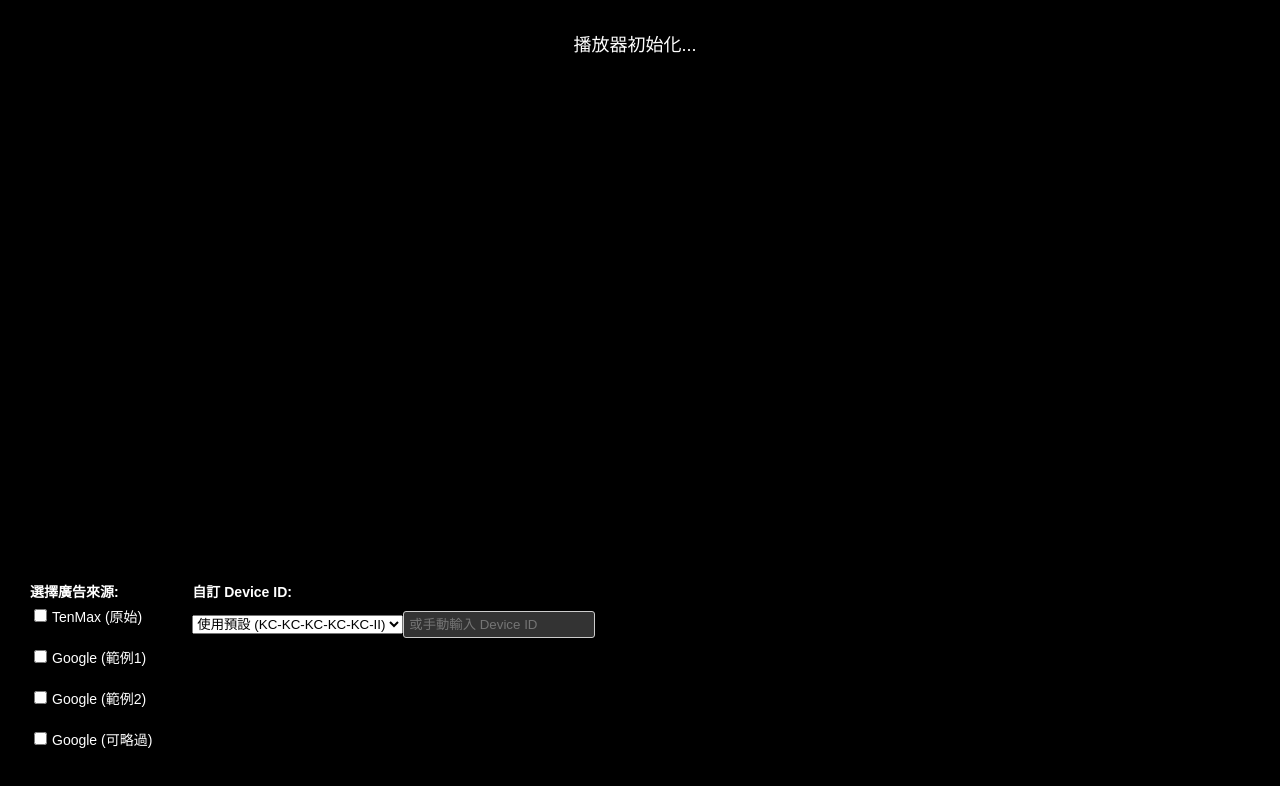
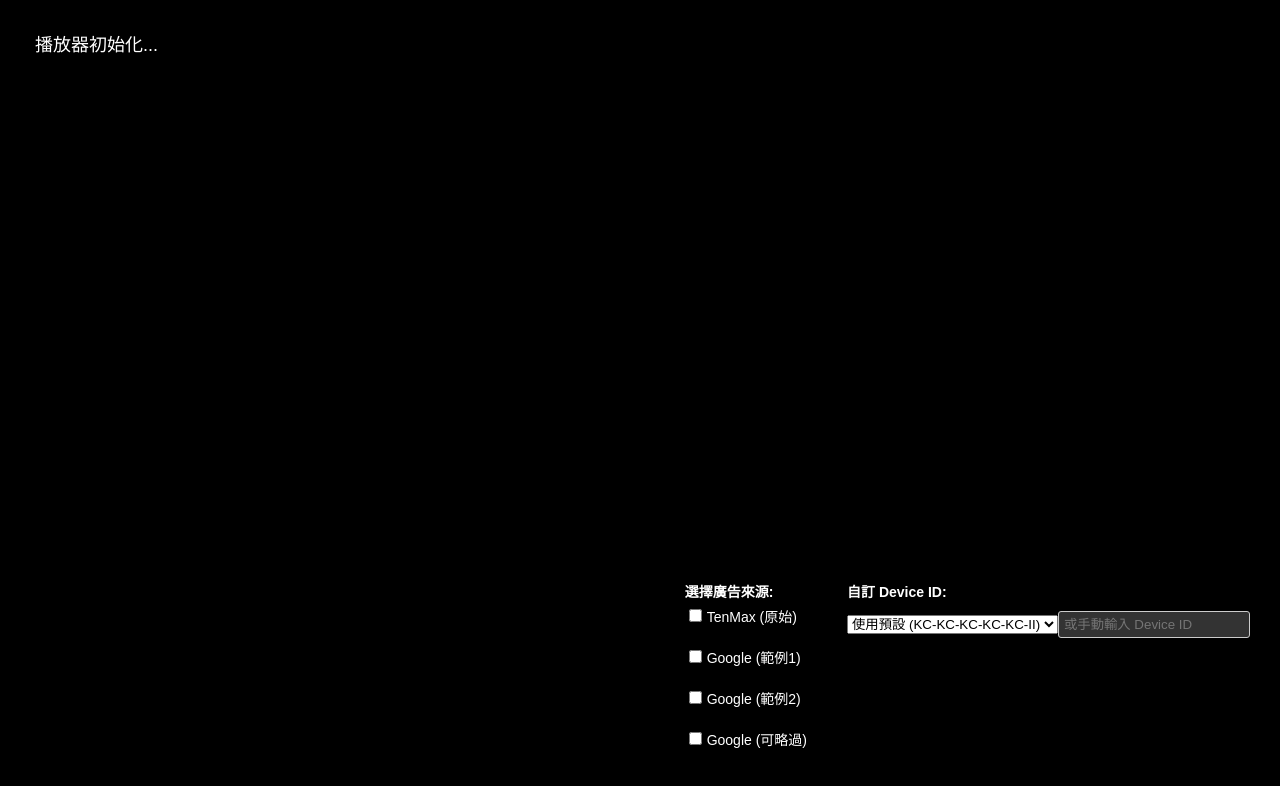
Before and after one commit to KCTW/ad-player-project, a plain HTML site: page index.htm in a window 1280 px wide. Drawn offline with Linux system fonts and the light colour scheme; a script that the page names is missing.

Commit message:
Fix: Reposition controls container to bottom right and revert notification position

```diff
--- a/style.css
+++ b/style.css
@@ -28,15 +28,11 @@ html, body {
 #notification-container {
   position: absolute;
   top: 20px;
-  left: 50%; /* 水平居中 */
-  transform: translateX(-50%); /* 水平居中 */
+  left: 20px;
   z-index: 1000;
   display: flex;
   flex-direction: column;
   gap: 10px;
-  max-height: 30%; /* 限制最大高度為螢幕的 30% */
-  overflow-y: auto; /* 超出時顯示垂直滾動條 */
-  padding-right: 10px; /* 為滾動條留出空間 */
 }
 
 .notification {
@@ -101,7 +97,7 @@ html, body {
 #controls-container {
   position: absolute;
   bottom: 20px;
-  left: 20px;
+  right: 20px; /* 改為右邊 */
   display: flex;
   flex-direction: row; /* 讓兩個容器並排 */
   gap: 20px; /* 兩個容器之間的間距 */
```
